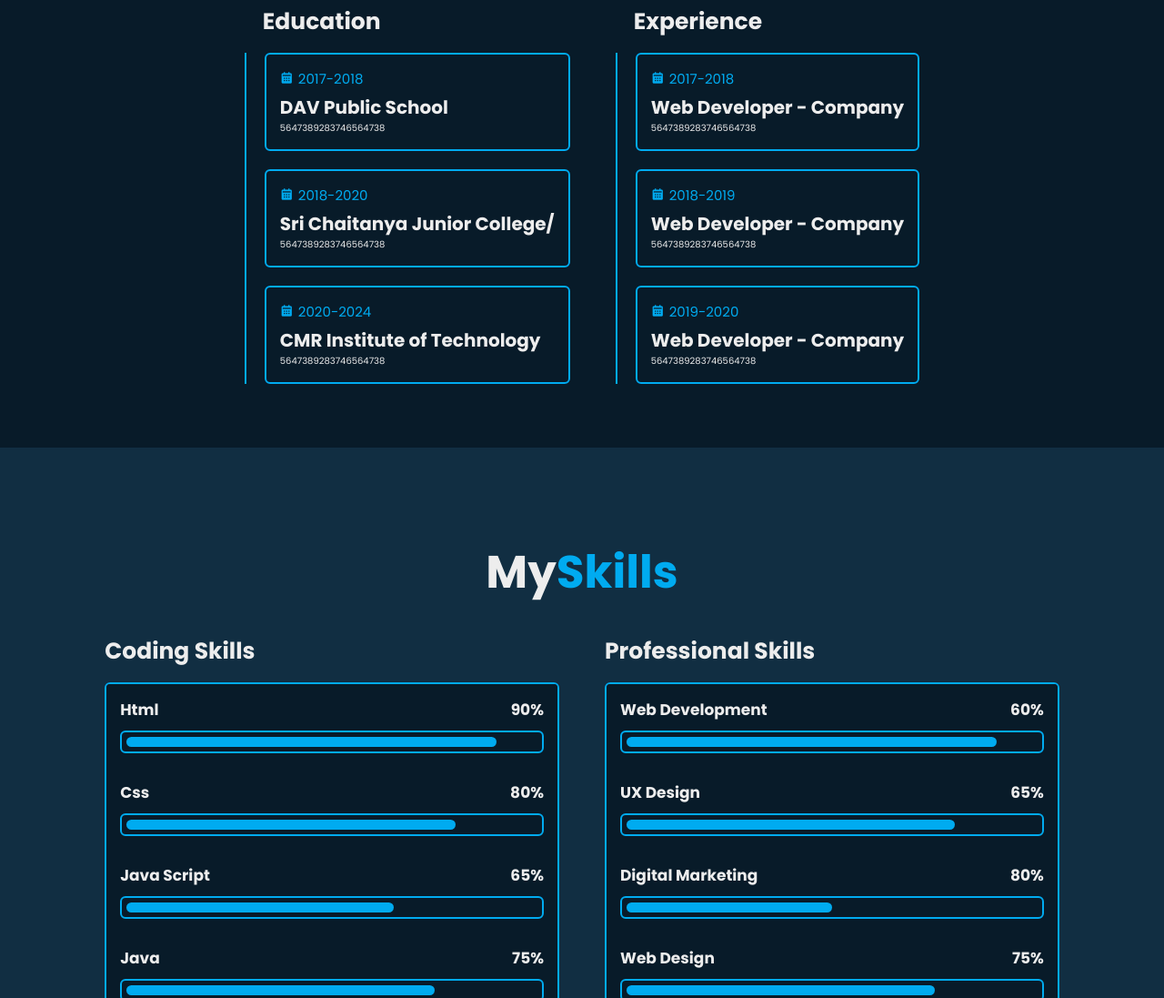
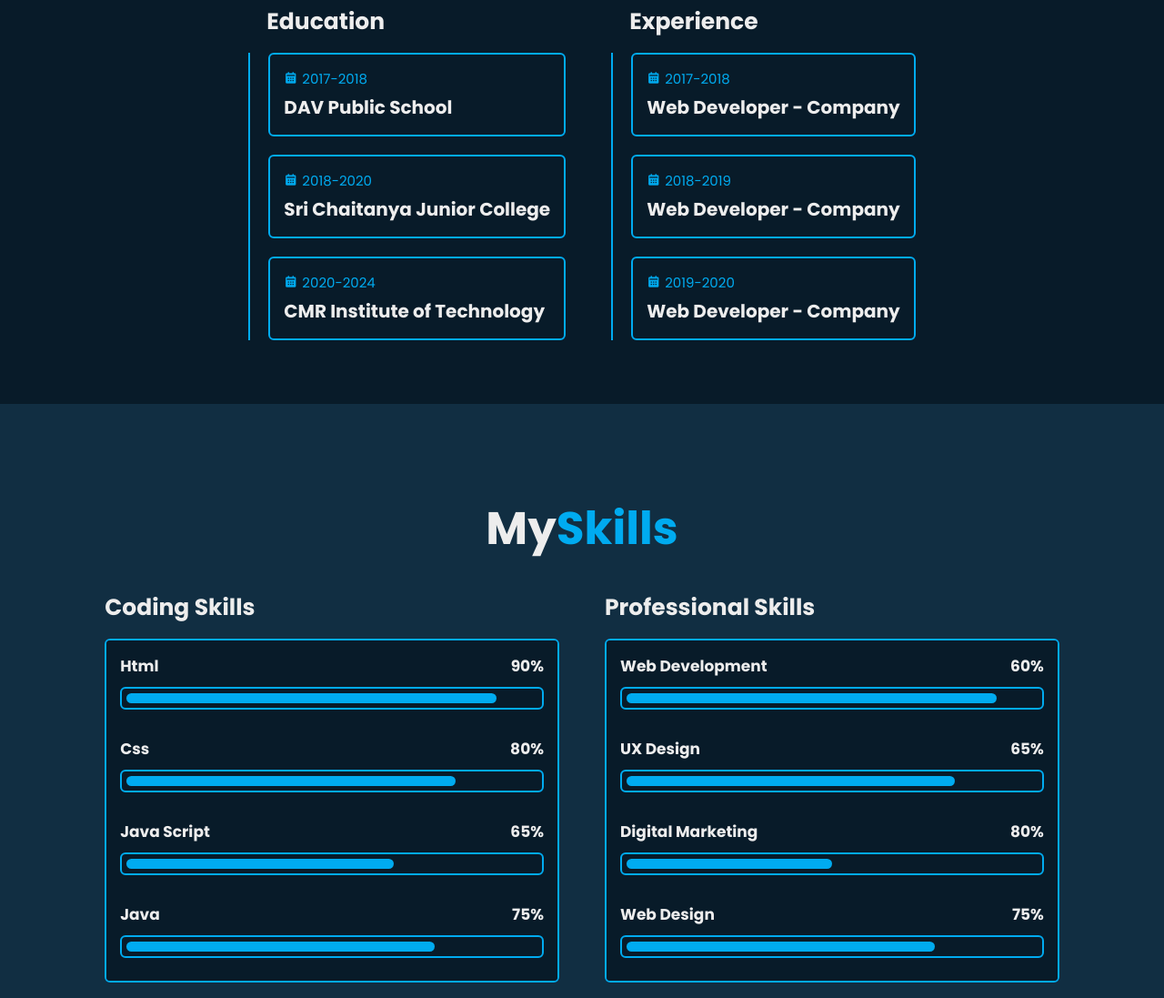
Before and after one commit to Dileepdeepu1/sample, a plain HTML site: page index.html in a window 1280 px wide. Shown: the part 1800-2897 px from the top of the page at 91% size. Drawn offline with nearby package versions, Linux system fonts and the light colour scheme.

Commit message:
Update index.html

```diff
--- a/index.html
+++ b/index.html
@@ -77,14 +77,14 @@
             <div class="content">
                <div class="year"><i class='bx bxs-calendar'></i>2017-2018</div>
                <h3>DAV Public School</h3>
-               <p>5647389283746564738</p>
+               <p></p>
             </div>
          </div>
          <div class="education-content">
             <div class="content">
                <div class="year"><i class='bx bxs-calendar'></i>2018-2020</div>
-               <h3>Sri Chaitanya Junior College/</h3>
-               <p>5647389283746564738</p>
+               <h3>Sri Chaitanya Junior College</h3>
+               <p></p>
          </div>
          </div>
 
@@ -93,7 +93,7 @@
             <div class="content">
                <div class="year"><i class='bx bxs-calendar'></i>2020-2024</div>
                <h3>CMR Institute of Technology</h3>
-               <p>5647389283746564738</p>
+               <p></p>
       </div>
    </div>
  </div>
@@ -106,21 +106,21 @@
       <div class="content">
          <div class="year"><i class='bx bxs-calendar'></i>2017-2018</div>
          <h3>Web Developer - Company</h3>
-         <p>5647389283746564738</p>
+         <p></p>
       </div>
    </div>
    <div class="education-content">
       <div class="content">
          <div class="year"><i class='bx bxs-calendar'></i>2018-2019</div>
          <h3>Web Developer - Company</h3>
-         <p>5647389283746564738</p>
+         <p></p>
    </div>
    </div>
    <div class="education-content">
       <div class="content">
          <div class="year"><i class='bx bxs-calendar'></i>2019-2020</div>
          <h3>Web Developer - Company</h3>
-         <p>5647389283746564738</p>
+         <p></p>
          </div>
          </div>
 
@@ -233,7 +233,7 @@
 
 <footer class="footer">
    <div class="footer-text">
-      <p>Copyright &copy; 6574834</p>
+      <p>Copyright &copy; </p>
 
 
 
```
